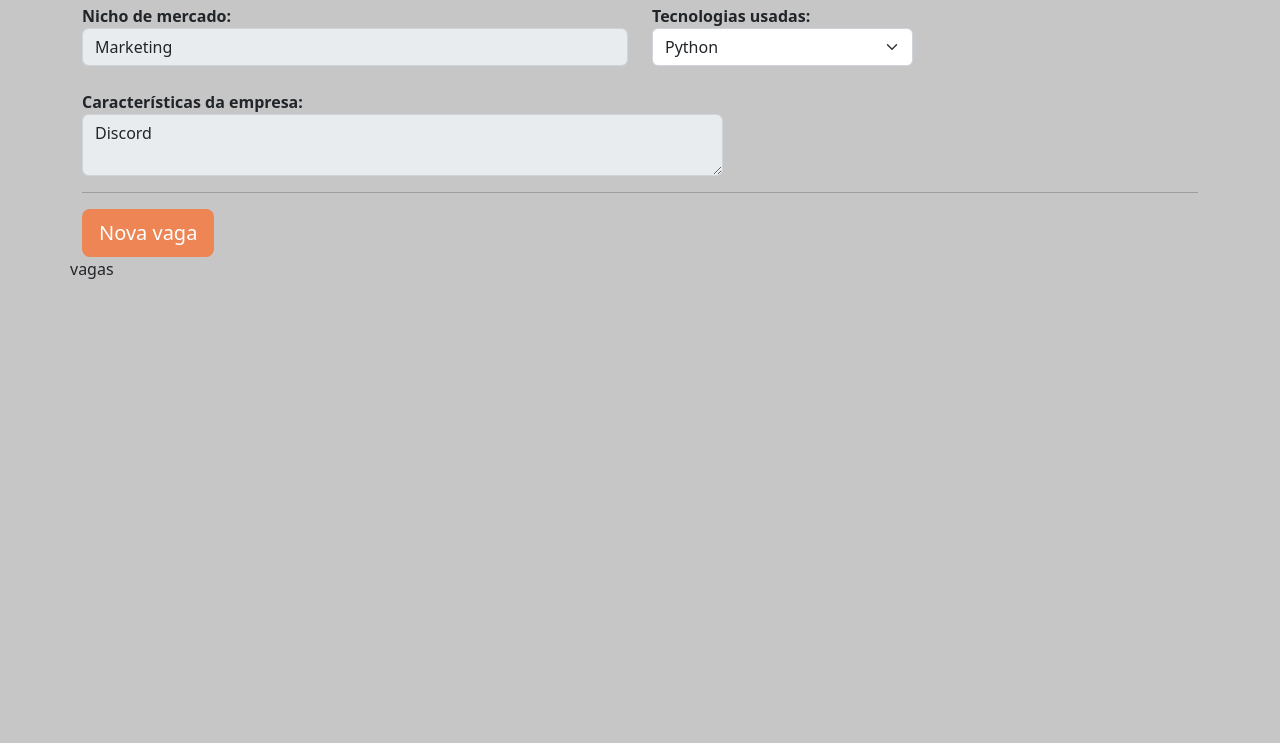
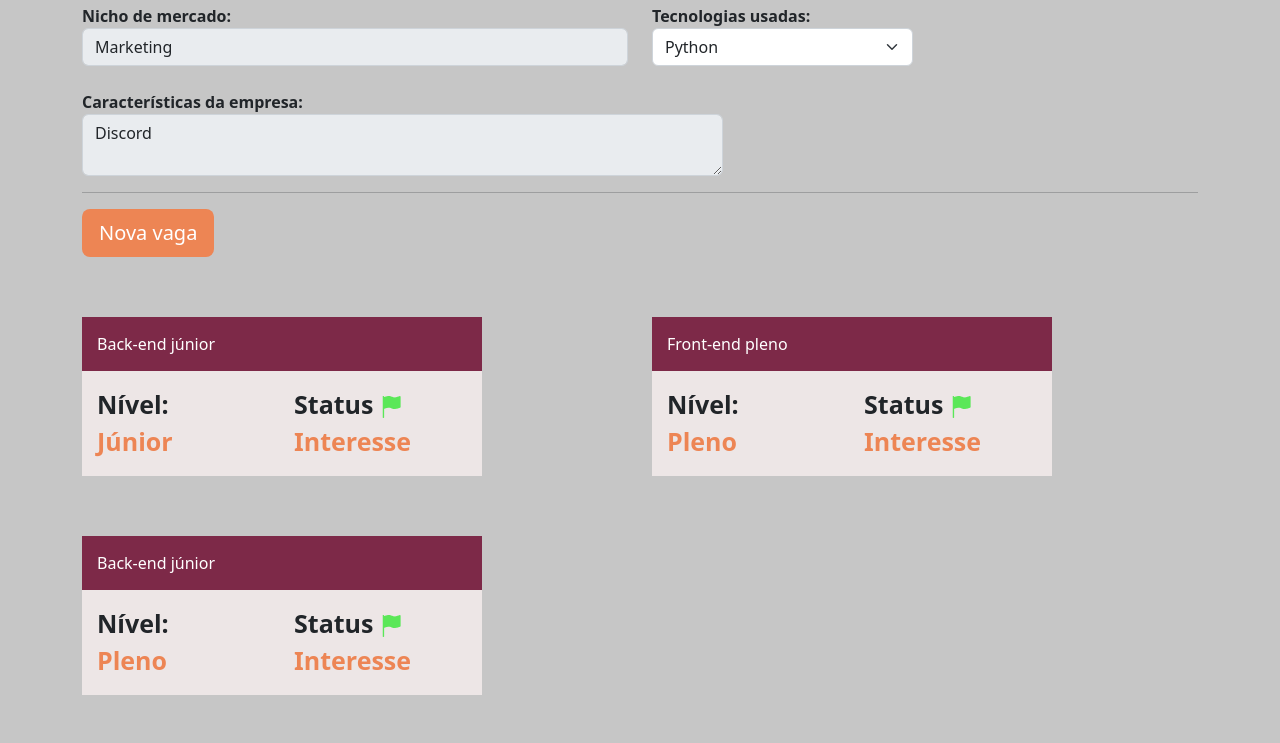
Before and after one commit to Andrimarciely/seletive, a Django app: page /home/unica_empresa/4 in a window 1280 px wide. Shown: the part 296-1039 px from the top of the page. Before the commit the page ends 575 px from the top, so only its background shows below. Run offline with Django 4.2, Linux system fonts and the light colour scheme; data comes from the database, SQL or seed files in the repository; both versions use the stored data as it was after the commit; parts of the project's set-up code (start-up, migrations or seed data) failed here and were passed over.

Commit message:
new feat - link para visualizar uma empresa a partir da listagem de empresas

```diff
--- a/empresa/templates/empresa.html
+++ b/empresa/templates/empresa.html
@@ -57,7 +57,11 @@
 
                         <tr {% if not forloop.counter|is_par %} class="tabela-linha" {% endif %} >
                             <td>{{empresa.id}}</td>
-                            <td>{{empresa.nome}}</td>
+                            <td>
+                                <a href="{% url 'unica_empresa' empresa.id %}">
+                                 {{empresa.nome}}
+                                </a>
+                            </td>
                             <td>{{empresa.endereco}}</td>
 
                             <td>
--- a/empresa/templates/unica_empresa.html
+++ b/empresa/templates/unica_empresa.html
@@ -67,7 +67,35 @@
         <a data-bs-toggle="modal" data-bs-target="#exampleModal" class="btn btn-lg btn-orange">Nova vaga</a>
 
         <div class="row">
-            vagas
+            {% for vaga in vagas %}
+            <div class="col-md">
+
+                <div class="box-vagas">
+                    <div class="header-vagas">
+                        {{vaga.titulo}}
+                    </div>
+
+                    <div class="body-vagas">
+                        <div class="row">
+                            <div class="col-md">
+                                <label class="paragrafo">Nível:</label>
+                                <br>
+                                <label class="paragrafo paragrafo-orange">{{vaga.get_nivel_experiencia_display}}</label>
+                            </div>
+
+                            <div class="col-md">
+                                <label class="paragrafo">Status <img src="{% static 'empresa/img/flag_green.png' %}"></label>
+                                <br>
+                                <label class="paragrafo paragrafo-orange">{{vaga.get_status_display}}</label>
+                            </div>
+
+                        </div>
+        </div>
+
+    </div>
+
+    </div>
+{% endfor %}
         </div>
 
     </div>
--- a/empresa/views.py
+++ b/empresa/views.py
@@ -1,7 +1,7 @@
 from django.shortcuts import render, get_object_or_404
 from django.shortcuts import redirect
 from django.http import HttpResponse
-from .models import Tecnologias, Empresa
+from .models import Tecnologias, Empresa, Vagas
 from django.contrib import messages
 from django.contrib.messages import constants
 # Create your views here.
@@ -69,8 +69,8 @@ def unica_empresa(request, id):
     unica_empresa = get_object_or_404(Empresa, id=id)
     empresas = Empresa.objects.all()
     tecnologias = Tecnologias.objects.all()
-
+    vagas = Vagas.objects.filter(empresa_id=id)
     return render(request, 'unica_empresa.html', {'unica_empresa': unica_empresa,
                                             'tecnologias': tecnologias,
                                             'empresas': empresas,
-                                                  })
+                                                  'vagas':vagas})
```
Also changed, not shown: db.sqlite3.
